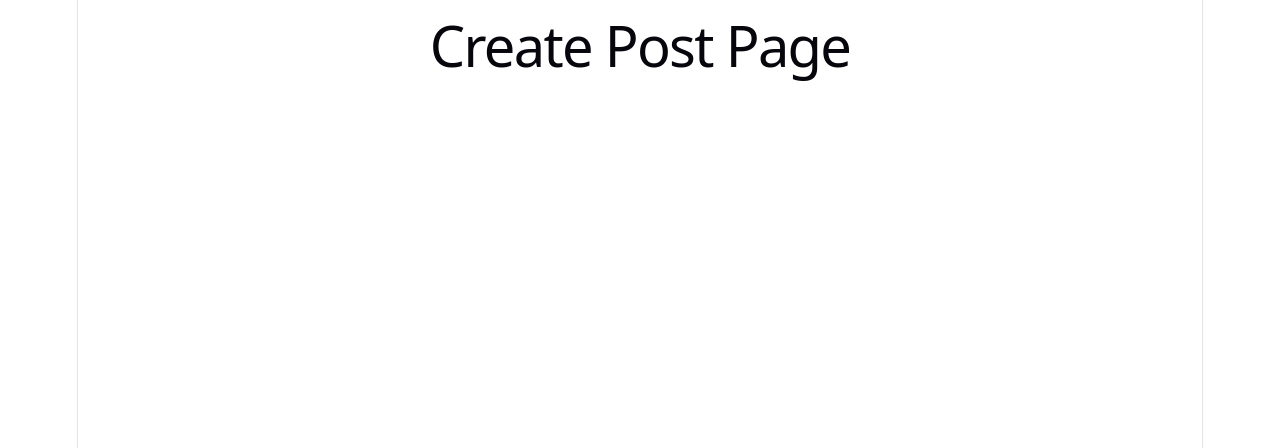
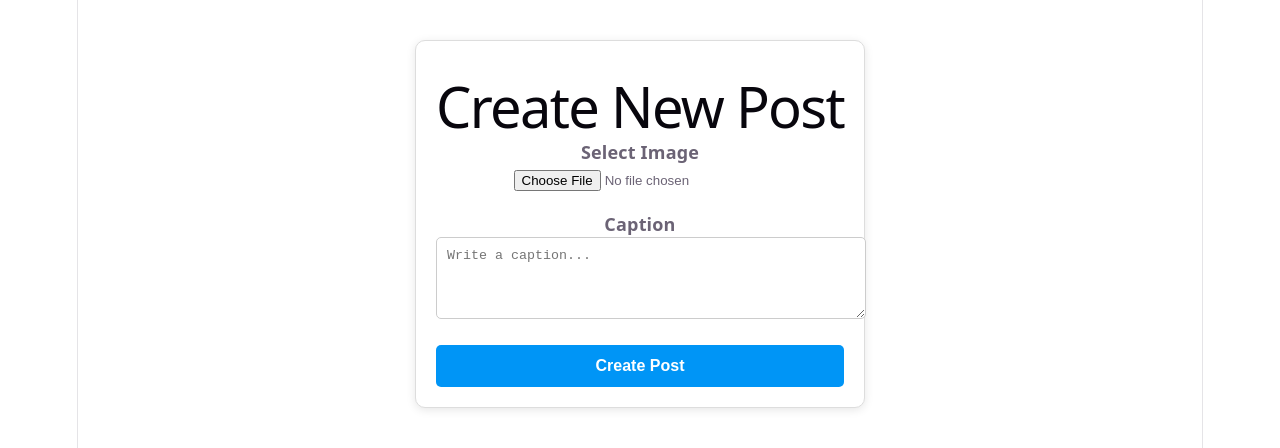
Before and after one commit to Mehret-araya/Instagram-Clone, a React app in the folder frontend/: page /create in a window 1280 px wide. Shown: the top 448 px of the page. Built offline with nearby package versions, Linux system fonts and the light colour scheme; sample sign-in values are in the browser's storage; the HTML template or start-up script is replaced by a standard one.

Commit message:
Implement frontend create post and home feed

```diff
--- a/frontend/src/pages/CreatePost.jsx
+++ b/frontend/src/pages/CreatePost.jsx
@@ -1,5 +1,150 @@
+import { useState, useEffect } from "react";
+import { useNavigate } from "react-router-dom";
+import api from "../services/api";
+
 const CreatePost = () => {
-  return <h1>Create Post Page</h1>;
+  const [image, setImage] = useState(null);
+  const [caption, setCaption] = useState("");
+  const [preview, setPreview] = useState("");
+  const [loading, setLoading] = useState(false);
+
+  const navigate = useNavigate();
+
+  useEffect(() => {
+    if (!image) {
+      setPreview("");
+      return;
+    }
+
+    const objectUrl = URL.createObjectURL(image);
+    setPreview(objectUrl);
+
+    return () => URL.revokeObjectURL(objectUrl);
+  }, [image]);
+
+  const handleSubmit = async (e) => {
+    e.preventDefault();
+
+    console.log("Create Post button clicked");
+
+    if (!image) {
+      alert("Please select an image.");
+      return;
+    }
+
+    try {
+      setLoading(true);
+
+      const formData = new FormData();
+      formData.append("image", image);
+      formData.append("caption", caption);
+
+      const response = await api.post("/posts", formData);
+
+      console.log(response.data);
+
+      alert("Post created successfully!");
+
+      navigate("/");
+    } catch (error) {
+      console.error(error);
+      alert("Failed to create post.");
+    } finally {
+      setLoading(false);
+    }
+  };
+
+  return (
+    <div
+      style={{
+        maxWidth: "500px",
+        margin: "40px auto",
+        padding: "20px",
+        border: "1px solid #ddd",
+        borderRadius: "10px",
+        boxShadow: "0 2px 10px rgba(0,0,0,0.1)",
+        backgroundColor: "#fff",
+      }}
+    >
+      <h1 style={{ textAlign: "center", marginBottom: "20px" }}>
+        Create New Post
+      </h1>
+
+      <form onSubmit={handleSubmit}>
+        <div style={{ marginBottom: "20px" }}>
+          <label style={{ fontWeight: "bold" }}>Select Image</label>
+          <br />
+          <input
+            type="file"
+            accept="image/*"
+            onChange={(e) => setImage(e.target.files[0])}
+          />
+        </div>
+
+        {preview && (
+          <div style={{ marginBottom: "20px", textAlign: "center" }}>
+            <img
+              src={preview}
+              alt="Preview"
+              style={{
+                width: "100%",
+                maxHeight: "350px",
+                objectFit: "cover",
+                borderRadius: "10px",
+              }}
+            />
+          </div>
+        )}
+
+        <div style={{ marginBottom: "20px" }}>
+          <label style={{ fontWeight: "bold" }}>Caption</label>
+          <br />
+          <textarea
+            rows="4"
+            style={{
+              width: "100%",
+              padding: "10px",
+              borderRadius: "5px",
+              border: "1px solid #ccc",
+            }}
+            value={caption}
+            onChange={(e) => setCaption(e.target.value)}
+            placeholder="Write a caption..."
+          />
+        </div>
+
+        <button
+          type="submit"
+          disabled={loading}
+          style={{
+            width: "100%",
+            padding: "12px",
+            backgroundColor: "#0095f6",
+            color: "#fff",
+            border: "none",
+            borderRadius: "5px",
+            cursor: loading ? "not-allowed" : "pointer",
+            fontSize: "16px",
+            fontWeight: "bold",
+          }}
+        >
+          {loading ? "Creating..." : "Create Post"}
+        </button>
+      </form>
+
+      {image && (
+        <p
+          style={{
+            marginTop: "15px",
+            textAlign: "center",
+            color: "#555",
+          }}
+        >
+          Selected Image: {image.name}
+        </p>
+      )}
+    </div>
+  );
 };
 
 export default CreatePost;
--- a/frontend/src/pages/Home.jsx
+++ b/frontend/src/pages/Home.jsx
@@ -68,13 +68,15 @@ const Home = () => {
             </h3>
 
 
-            {post.image?.url && (
-              <img
-                src={post.image.url}
-                alt="Post"
-                width="300"
-              />
-            )}
+        {post.image && (
+  <img
+    src={post.image}
+    alt="Post"
+    width="300"
+  />
+)}
+
+
 
 
             <p>
```
Also changed, not shown: frontend/src/main.jsx (line endings or trailing spaces).
